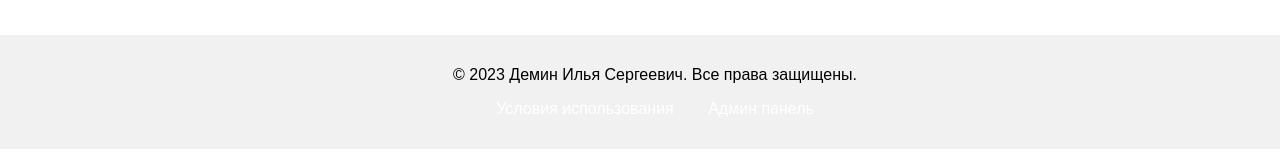
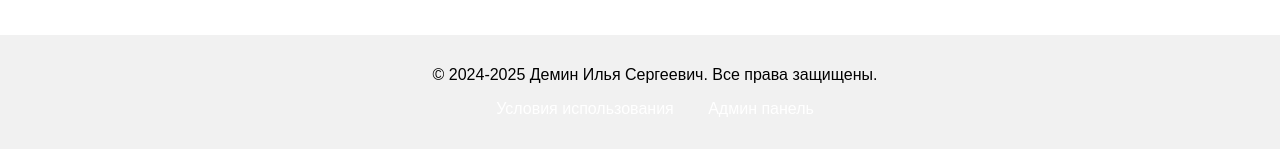
Before and after one commit to Fardsio/fards.github.io, a plain HTML site: page privacy.html in a window 1280 px wide. Shown: the part 365-521 px from the top of the page. Drawn offline with Linux system fonts and the light colour scheme.

Commit message:
Update privacy.html

```diff
--- a/privacy.html
+++ b/privacy.html
@@ -28,7 +28,7 @@
         <p>Если у вас есть вопросы о наших правилах конфиденциальности, пожалуйста, свяжитесь с нами.</p>
     </main>
     <footer>
-        <p>© 2023 Демин Илья Сергеевич. Все права защищены.</p>
+        <p>© 2024-2025 Демин Илья Сергеевич. Все права защищены.</p>
         <nav>
             <ul>
                 <li><a href="terms.html">Условия использования</a></li>
```
